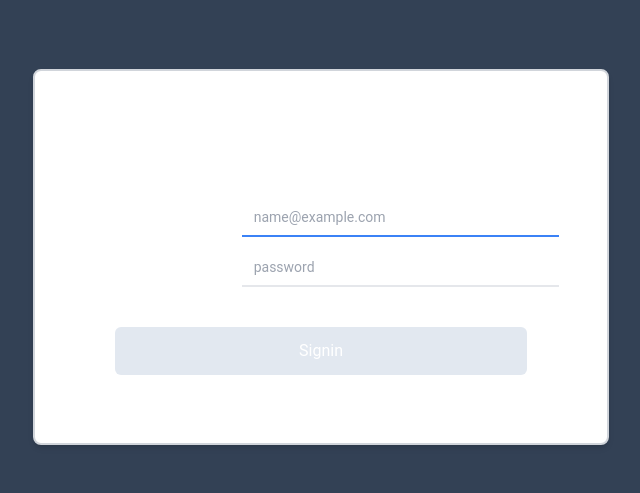
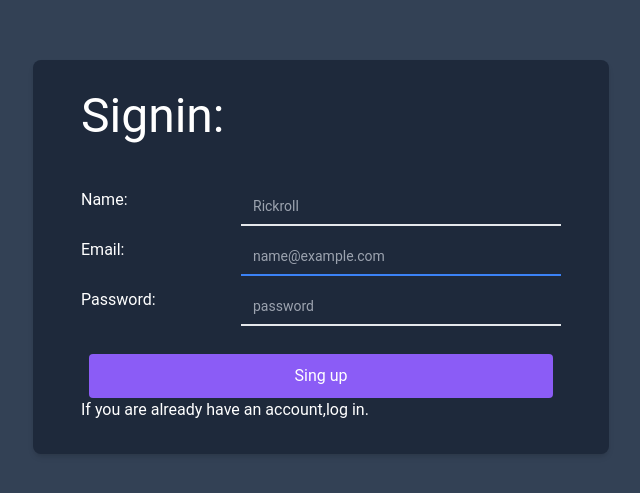
Before and after one commit to imeankenshin/FireTest, a React (Vite) app: page /signin in a window 1280 px wide. Shown: the part 143-636 px from the top of the page, without its empty margins (319-959 px from the left). Built offline with nearby package versions, Linux system fonts and the light colour scheme; no server answers.

Commit message:
Add: auth with firestore

```diff
--- a/src/firebase/auth.ts
+++ b/src/firebase/auth.ts
@@ -5,7 +5,11 @@ import {
   signInWithEmailAndPassword,
   createUserWithEmailAndPassword,
   User,
+  updateProfile,
 } from "firebase/auth";
+import { db } from "./firebase.config";
+import { doc, setDoc } from "firebase/firestore";
+import { createUser } from "./store";
 
 export async function login(email: string, password: string) {
   try {
@@ -14,19 +18,24 @@ export async function login(email: string, password: string) {
       email,
       password
     );
+
     return user;
   } catch (e) {
     console.error(e);
   }
 }
 
-export async function singup(email: string, password: string) {
+export async function singup(name: string, email: string, password: string) {
   try {
     const user = await createUserWithEmailAndPassword(
       Firebase_auth,
       email,
       password
     );
+    await createUser(name, email, user.user.uid);
+    updateProfile(user.user, {
+      displayName: name,
+    });
     return user;
   } catch (e) {
     console.error(e);
--- /dev/null
+++ b/src/firebase/store.ts
@@ -0,0 +1,27 @@
+import { db } from "./firebase.config";
+import { doc, setDoc, getDoc } from "firebase/firestore";
+
+export async function createUser(name: string, email: string, uid: string) {
+  const reference = doc(db, "users", uid);
+  await setDoc(reference, {
+    name: name,
+    email: email,
+    introduce: "これがFirestoreか...悪くないな...",
+    iconURL:
+      "https://firebasestorage.googleapis.com/v0/b/firetest-a3e5a.appspot.com/o/LinoRino.PNG?alt=media&token=46b0828b-5981-4b07-8ba8-878cca632900",
+  })
+    .then(() => {
+      console.log(
+        "Success adding a new user! https://console.firebase.google.com/u/0/project/firetest-a3e5a/firestore/data/~2Fusers"
+      );
+    })
+    .catch((err) => {
+      console.error(err);
+    });
+}
+export async function fetchStore() {
+  const reference = doc(db, "users", "uET83hw5ZDUJRPiuZiiQ1NGWdc12");
+  getDoc(reference)
+    .then((data) => console.log(data.data()))
+    .catch((err) => console.error(err));
+}
--- a/src/pages/Login/Login.tsx
+++ b/src/pages/Login/Login.tsx
@@ -8,7 +8,7 @@ import { useState } from "react";
 export function Login() {
   const labelClass = "grid grid-cols-[1fr_2fr] mb-3";
   const inputClass =
-    "border-b-2 border-solid border-gray-200 px-3 py-2 text-sm outline-0 focus:border-blue-500 autofill:border-blue-300";
+    "border-b-2 border-solid bg-opacity-0 bg-black border-gray-200 px-3 py-2 text-sm outline-0 focus:border-blue-500 autofill:border-blue-300";
   const [isLogging, setLogging] = useState(false);
   const navigation = useNavigate();
   const emailRef = useRef<HTMLInputElement>(null);
@@ -68,7 +68,9 @@ export function Login() {
             />
           </div>
         </div>
-        <Btn type="submit">{isLogging ? "Loading..." : "Login"}</Btn>
+        <div className="mx-6 mb-4 grid min-w-fit">
+          <Btn type="submit">{isLogging ? "Loading..." : "Login"}</Btn>
+        </div>
         <p>
           if you not have an account yet, <Link to="/signin">click here</Link>{" "}
           to signup.
--- a/src/pages/Signin/SignIn.tsx
+++ b/src/pages/Signin/SignIn.tsx
@@ -1,27 +1,41 @@
-import { useRef } from "react";
+import { useRef, useState } from "react";
 import { singup } from "../../firebase/auth";
 import { useAuth } from "../../firebase/Authentication";
 import { useNavigate, Link } from "react-router-dom";
+import { Btn } from "../../assets/components/Button/Button";
 
 export function Signin() {
+  const [loading, setLoading] = useState(false);
   const labelClass = "grid grid-cols-[1fr_2fr] mb-3";
   const inputClass =
-    "border-b-2 border-solid border-gray-200 px-3 py-2 text-sm outline-0 focus:border-blue-500 autofill:border-blue-300";
+    "border-b-2 border-solid border-gray-200 px-3 py-2 text-sm outline-0 bg-transparent focus:border-blue-500 autofill:border-blue-300";
   const navigation = useNavigate();
   const emailRef = useRef<HTMLInputElement>(null);
   const passwordRef = useRef<HTMLInputElement>(null);
+  const nameRef = useRef<HTMLInputElement>(null);
   const { dispatch } = useAuth();
 
   const submitHdler = async (e: React.FormEvent<HTMLFormElement>) => {
+    setLoading(true);
     e.preventDefault();
     try {
-      if (emailRef.current !== null && passwordRef.current !== null) {
-        await singup(emailRef.current.value, passwordRef.current.value);
+      const areNotEmpty =
+        nameRef.current !== null &&
+        emailRef.current !== null &&
+        passwordRef.current !== null;
+
+      if (areNotEmpty) {
+        await singup(
+          nameRef.current.value,
+          emailRef.current.value,
+          passwordRef.current.value
+        );
         dispatch({ type: "signup" });
         navigation("/");
       }
     } catch (err) {
       console.log(err);
+      setLoading(false);
     }
   };
 
@@ -29,10 +43,25 @@ export function Signin() {
     <main id="login" className="grid h-screen items-center p-5">
       <form
         onSubmit={(e) => submitHdler(e)}
-        className="m-auto my-6 flex w-full max-w-xl flex-col rounded-lg border-2 border-gray-300 bg-white py-8 px-6 shadow-md md:px-12"
+        className="m-auto my-6 flex w-full max-w-xl flex-col rounded-lg bg-slate-800 py-8 px-6 shadow-md md:px-12"
       >
         <h1 className="mb-8 text-5xl">Signin: {}</h1>
         <div className="my-4">
+          <div className={labelClass}>
+            <label htmlFor="name" className="mr-4">
+              Name:
+            </label>
+            <input
+              type="name"
+              id="name"
+              placeholder="Rickroll"
+              className={inputClass}
+              required
+              name="name"
+              ref={nameRef}
+              autoFocus
+            />
+          </div>
           <div className={labelClass}>
             <label htmlFor="email" className="mr-4">
               Email:
@@ -63,14 +92,10 @@ export function Signin() {
             />
           </div>
         </div>
-        <input
-          type="submit"
-          className="my-3 mx-8 rounded-md bg-slate-200 p-3 active:bg-slate-300"
-          value="Signin"
-        />
+        <Btn type="submit">{loading ? "Loading..." : "Sing up"}</Btn>
         <p>
           If you are already have an account,
-          <Link to="./Login"> login</Link>.
+          <Link to="./Login">log in</Link>.
         </p>
       </form>
     </main>
```
